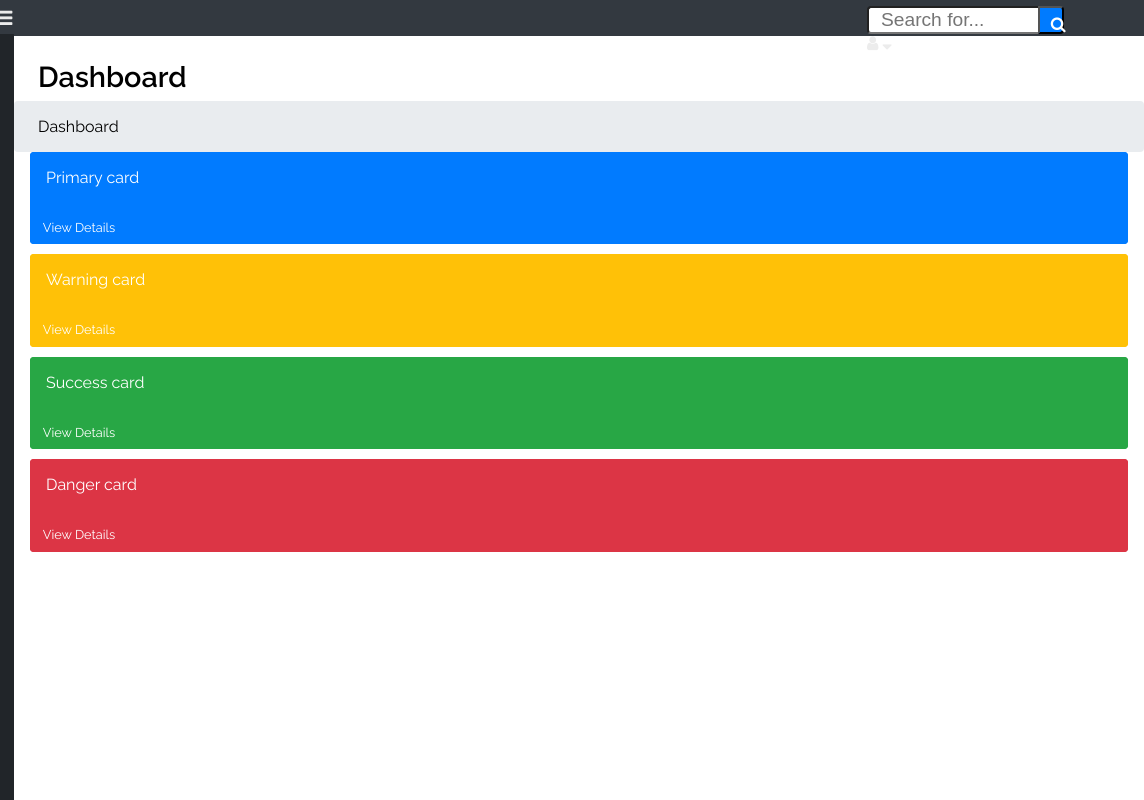
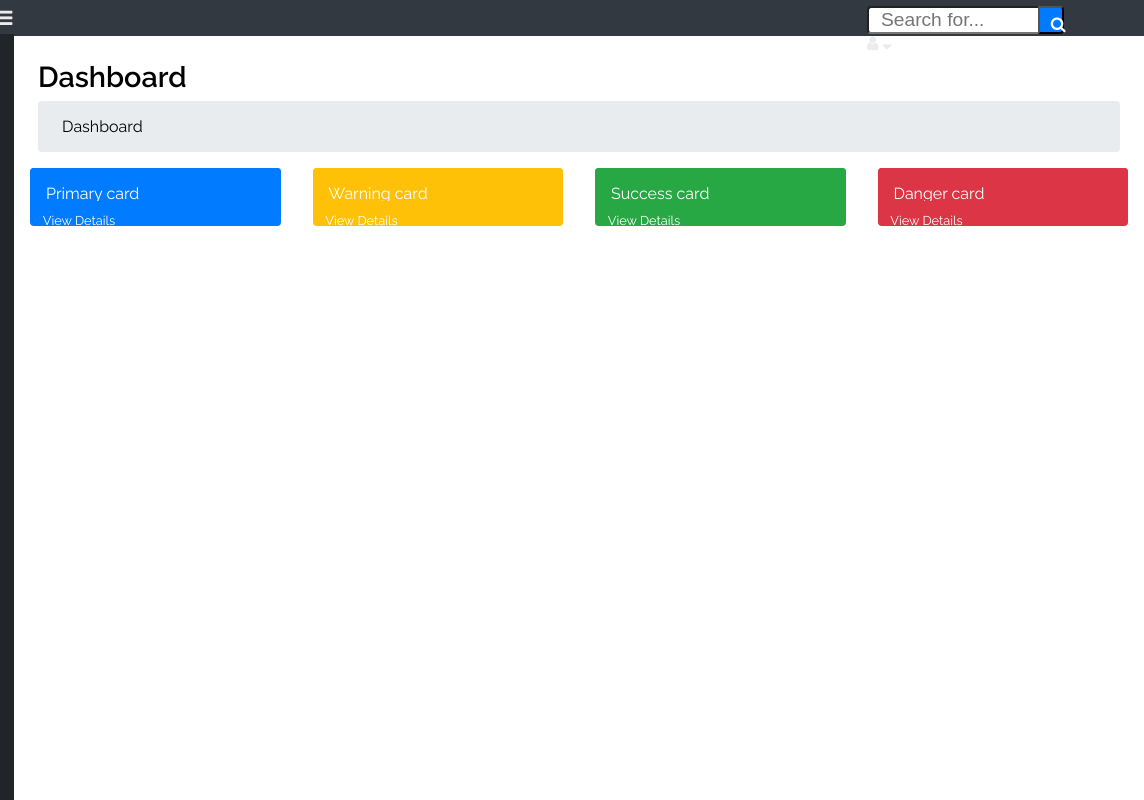
Before and after one commit to petern1953/project-css3-002-admin-template, a plain HTML site: page index.html in a window 1280 px wide. Shown: the full height of the page, 136-1280 px from the left. Drawn offline with Linux system fonts and the light colour scheme.

Commit message:
breadcrumb margó igazítás

```diff
--- a/css/style.css
+++ b/css/style.css
@@ -179,6 +179,7 @@ body {
 .main__breadcrumb {
     /* ---> */
     font-size: 1rem;
+    margin: 0 1.5rem 1rem;
     /* <--- */
     background-color: rgb(233,236,239);
     border-radius: .25rem;
@@ -195,6 +196,19 @@ body {
             margin: 0px 0px;
             color: white;
 }
+        @media screen and (min-width: 700px) {
+            .main__cards {
+                display: flex;
+                flex-direction: row;
+                flex-wrap: nowrap;
+                justify-content: space-between;
+                align-content: space-between;
+                height: 40px;
+                margin: 0px 0px;
+                color: white;
+            }
+        }
+
 
 .main__card {
             display: inherit;
@@ -204,6 +218,16 @@ body {
             border-radius: .25rem;
             background-color: rgb(0,0,0);
 }
+        @media screen and (min-width: 700px) {
+            .main__card {
+                width: 24%;
+                display: inherit;
+                flex-direction: column;
+                flex-wrap: nowrap;
+                /* margin: 5px; */
+            }
+        }
+
 
 .card__top {
     /* ---> */
```
